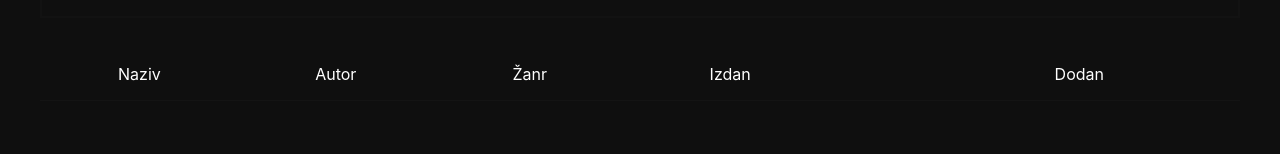
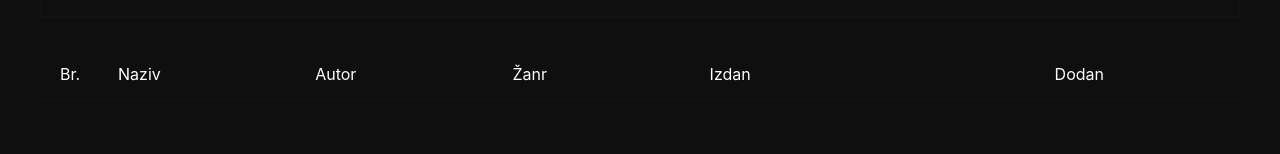
Before and after one commit to lovretomic/Internship-15-MusicManager, a React (Create React App) app in the folder music-manager/: page / in a window 1280 px wide. Shown: the part 152-306 px from the top of the page. Built offline with nearby package versions, Linux system fonts and the light colour scheme.

Commit message:
Updated albums header

```diff
--- a/music-manager/src/components/AlbumsHeader.jsx
+++ b/music-manager/src/components/AlbumsHeader.jsx
@@ -1,7 +1,7 @@
 const AlbumsHeader = () => {
   return (
     <div className="albums__header">
-      <p className="album__header-p"></p>
+      <p className="album__header-p">Br.</p>
       <p className="album__header-p">Naziv</p>
       <p className="album__header-p">Autor</p>
       <p className="album__header-p">Žanr</p>
```
